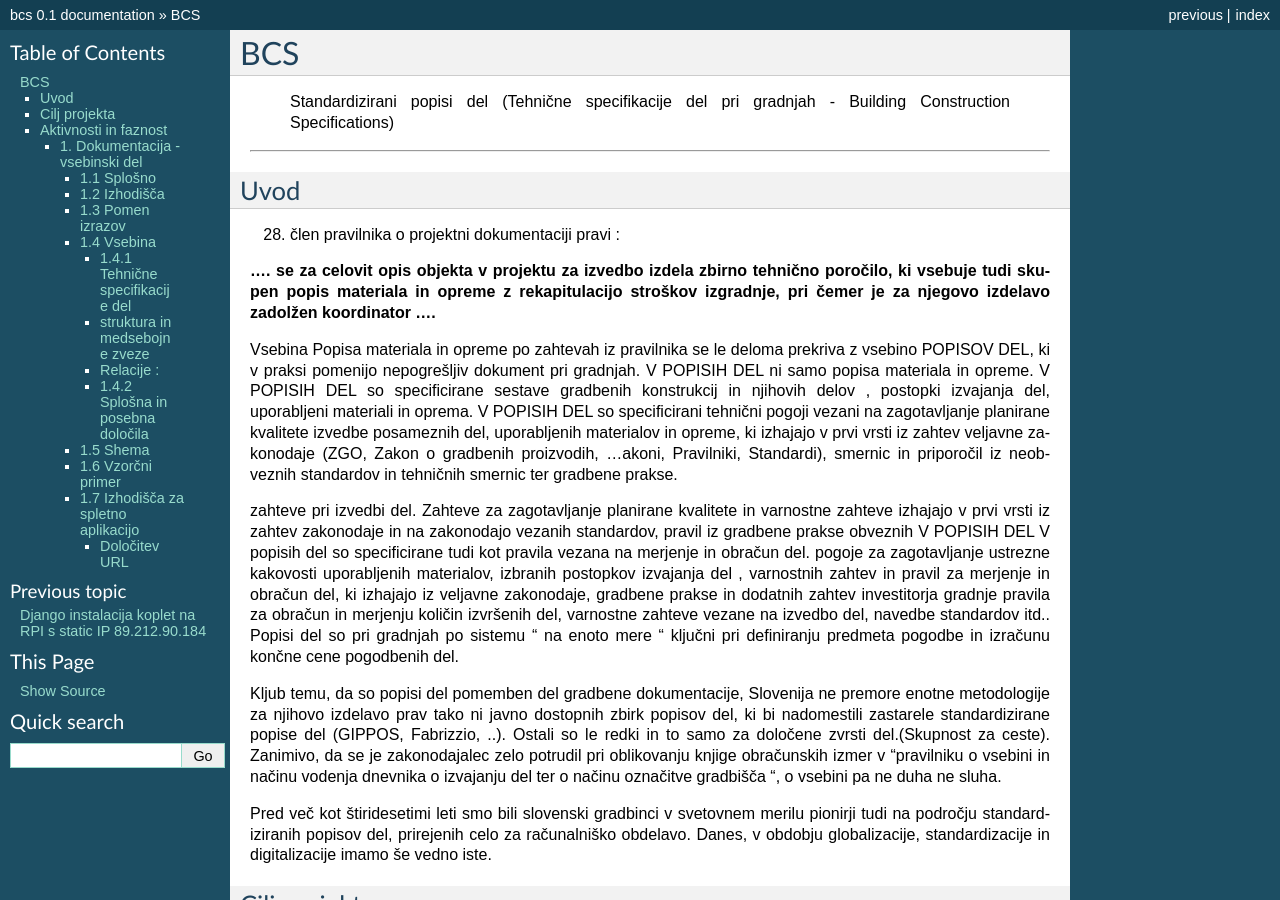
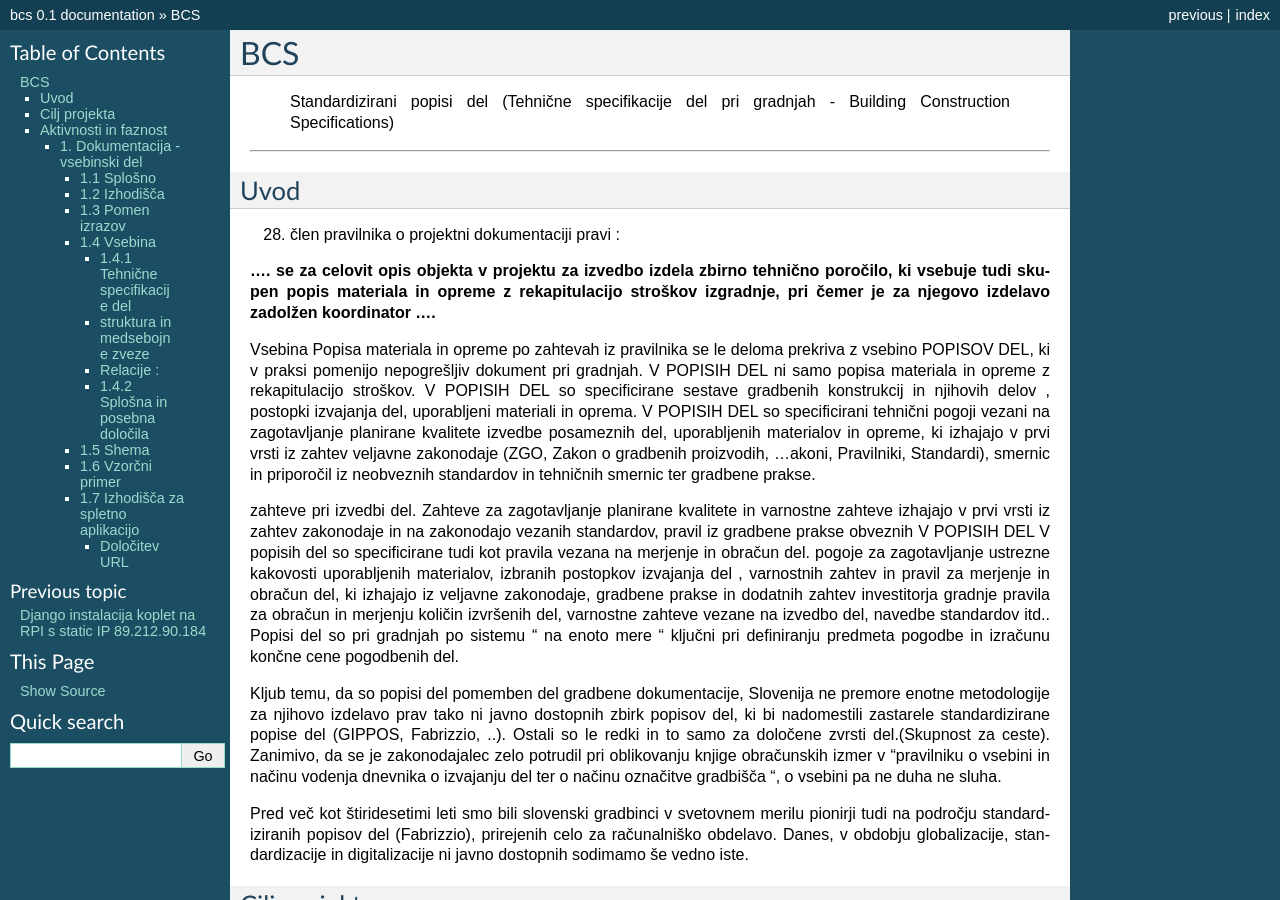
Before and after one commit to pavlovicr/bcs, a Sphinx documentation site: the page built from docs/bcs_projekt.rst, in a window 1280 px wide and 900 px high. Built offline with Sphinx 7.4.7, drawn with Linux system fonts in a browser that asks for light colours; pages that are not in the unit, such as notebooks, are missing from menus.

Commit message:
Update bcs_projekt.rst

```diff
--- a/docs/bcs_projekt.rst
+++ b/docs/bcs_projekt.rst
@@ -16,7 +16,7 @@ Uvod
 
 
 Vsebina Popisa materiala in opreme po zahtevah iz pravilnika  se le deloma prekriva z vsebino POPISOV DEL,
-ki v praksi pomenijo nepogrešljiv dokument pri gradnjah. V POPISIH DEL ni samo popisa materiala in opreme.
+ki v praksi pomenijo nepogrešljiv dokument pri gradnjah. V POPISIH DEL ni samo popisa materiala in opreme z rekapitulacijo stroškov.
 V POPISIH DEL so specificirane sestave gradbenih konstrukcij in njihovih delov , postopki izvajanja del,
 uporabljeni materiali in oprema. V POPISIH DEL so specificirani tehnični pogoji vezani na zagotavljanje planirane kvalitete izvedbe posameznih del, uporabljenih materialov in opreme, ki izhajajo v prvi vrsti iz zahtev veljavne zakonodaje (ZGO, Zakon o gradbenih proizvodih, ...akoni, Pravilniki, Standardi), smernic in priporočil iz neobveznih standardov in tehničnih smernic ter gradbene prakse.
 
@@ -26,7 +26,7 @@ Popisi del so pri gradnjah po sistemu " na enoto mere " ključni pri definiranju
 Kljub temu, da so popisi del pomemben del gradbene dokumentacije, Slovenija ne premore enotne metodologije za njihovo izdelavo prav tako ni javno dostopnih zbirk popisov del, ki bi nadomestili zastarele standardizirane popise del (GIPPOS, Fabrizzio, ..). Ostali so le redki in to samo za določene zvrsti del.(Skupnost za ceste).
 Zanimivo, da se je zakonodajalec zelo potrudil pri oblikovanju knjige obračunskih izmer v "pravilniku o vsebini in načinu vodenja dnevnika o izvajanju del ter o načinu označitve gradbišča ", o vsebini pa ne duha ne sluha.
 
-Pred več kot štiridesetimi leti smo bili slovenski gradbinci v svetovnem merilu pionirji tudi na področju standardiziranih popisov del, prirejenih celo za računalniško obdelavo. Danes, v obdobju globalizacije, standardizacije in digitalizacije imamo še vedno iste.
+Pred več kot štiridesetimi leti smo bili slovenski gradbinci v svetovnem merilu pionirji tudi na področju standardiziranih popisov del (Fabrizzio), prirejenih celo za računalniško obdelavo. Danes, v obdobju globalizacije, standardizacije in digitalizacije ni javno dostopnih sodimamo še vedno iste.
 
 
 Cilj projekta
```
